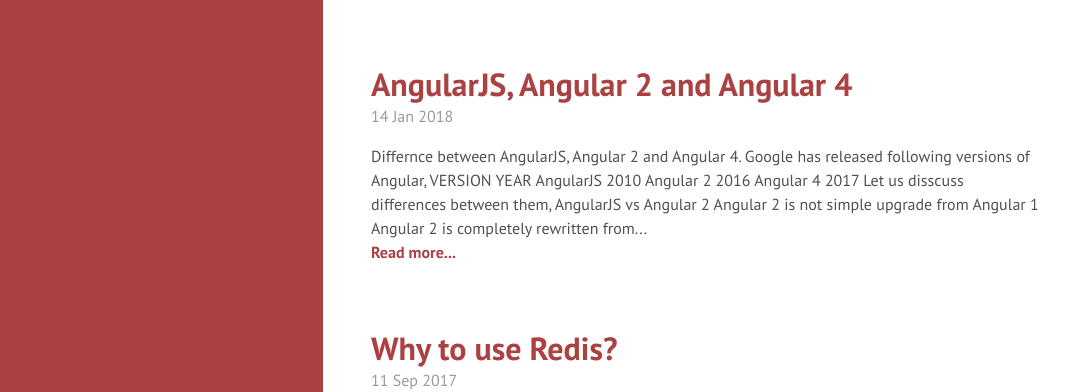
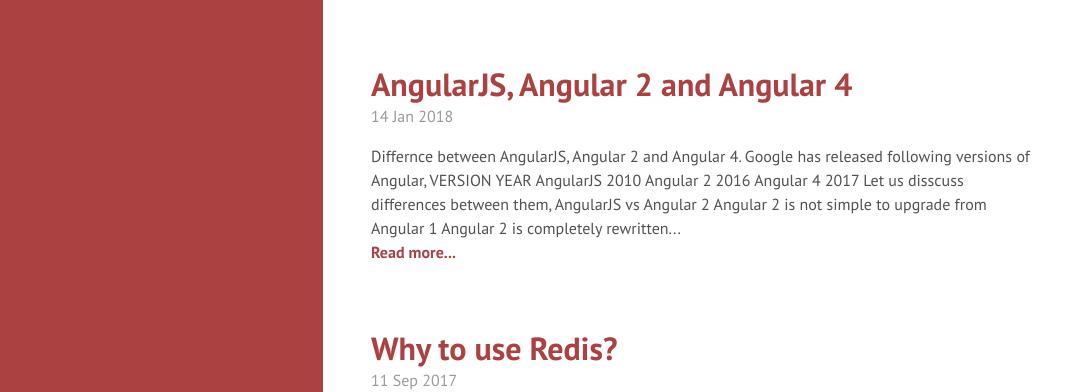
Before and after one commit to rah00l/rah00l.github.io, a Jekyll site: the page built from index.html, in a window 1280 px wide and 900 px high. Shown: the top 392 px of the window, without its empty margins (61-1131 px from the left). Built offline with Jekyll 4.4.1, drawn with Linux system fonts in a browser that asks for light colours; Markdown is read by kramdown in place of the engine named in the settings; the list of posts is cut into pages by our own code.

Commit message:
Small change under angular JS post

```diff
--- a/_posts/2018-01-14-angularjs-angular-2-and-angular-4.md
+++ b/_posts/2018-01-14-angularjs-angular-2-and-angular-4.md
@@ -35,7 +35,7 @@
 Let us disscuss differences between them,
 
 ### `AngularJS vs Angular 2`
-* Angular 2 is not simple upgrade from Angular 1
+* Angular 2 is not simple to upgrade from Angular 1
 * Angular 2 is completely rewritten from the ground up.
 * Angular 2 is 5 times faster compared to AngularJS.
 * AngularJS was not built for mobile devices, where Angular 2on the other hand is designed from the ground up with mobile support in mind.
```
